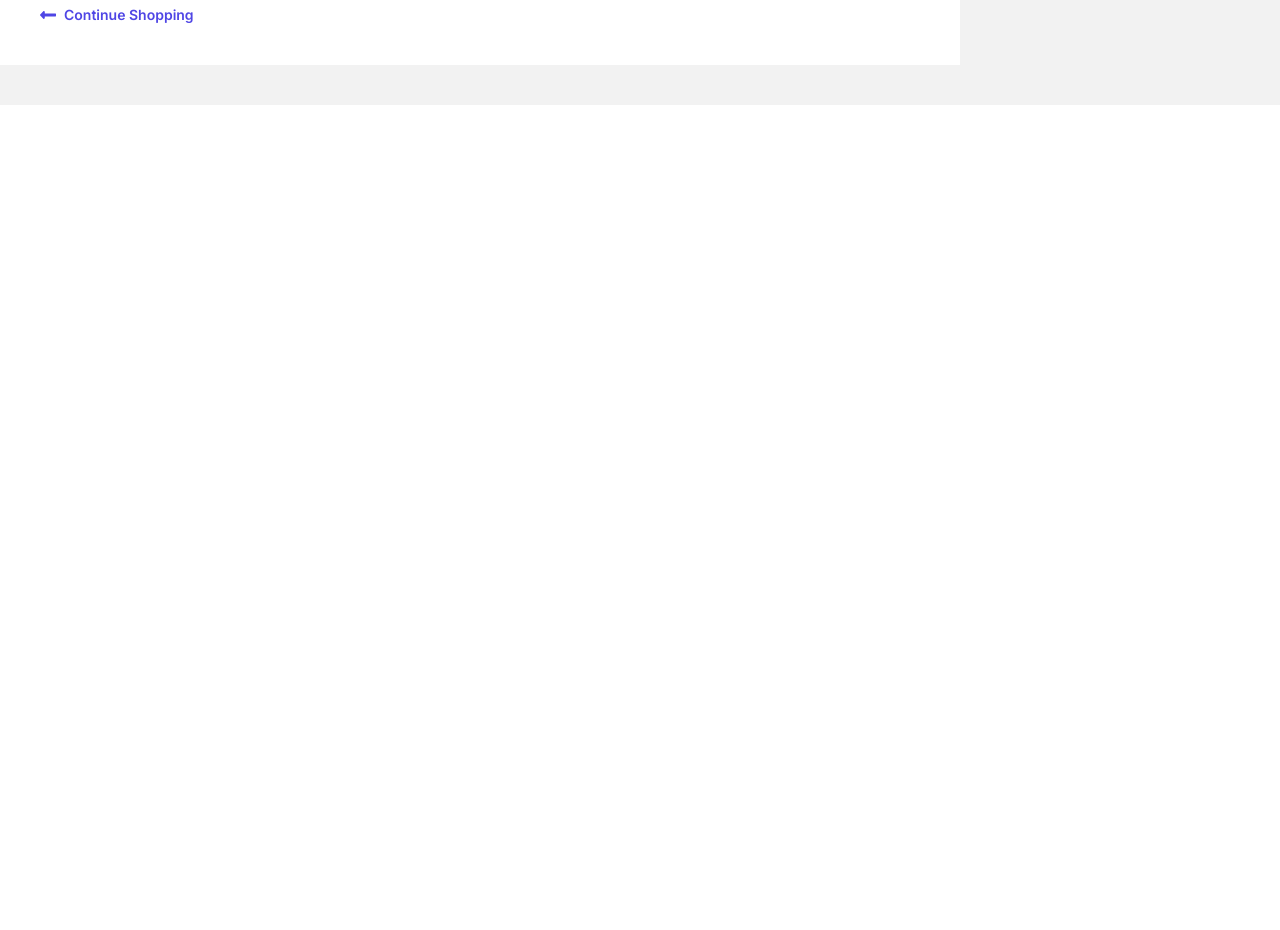
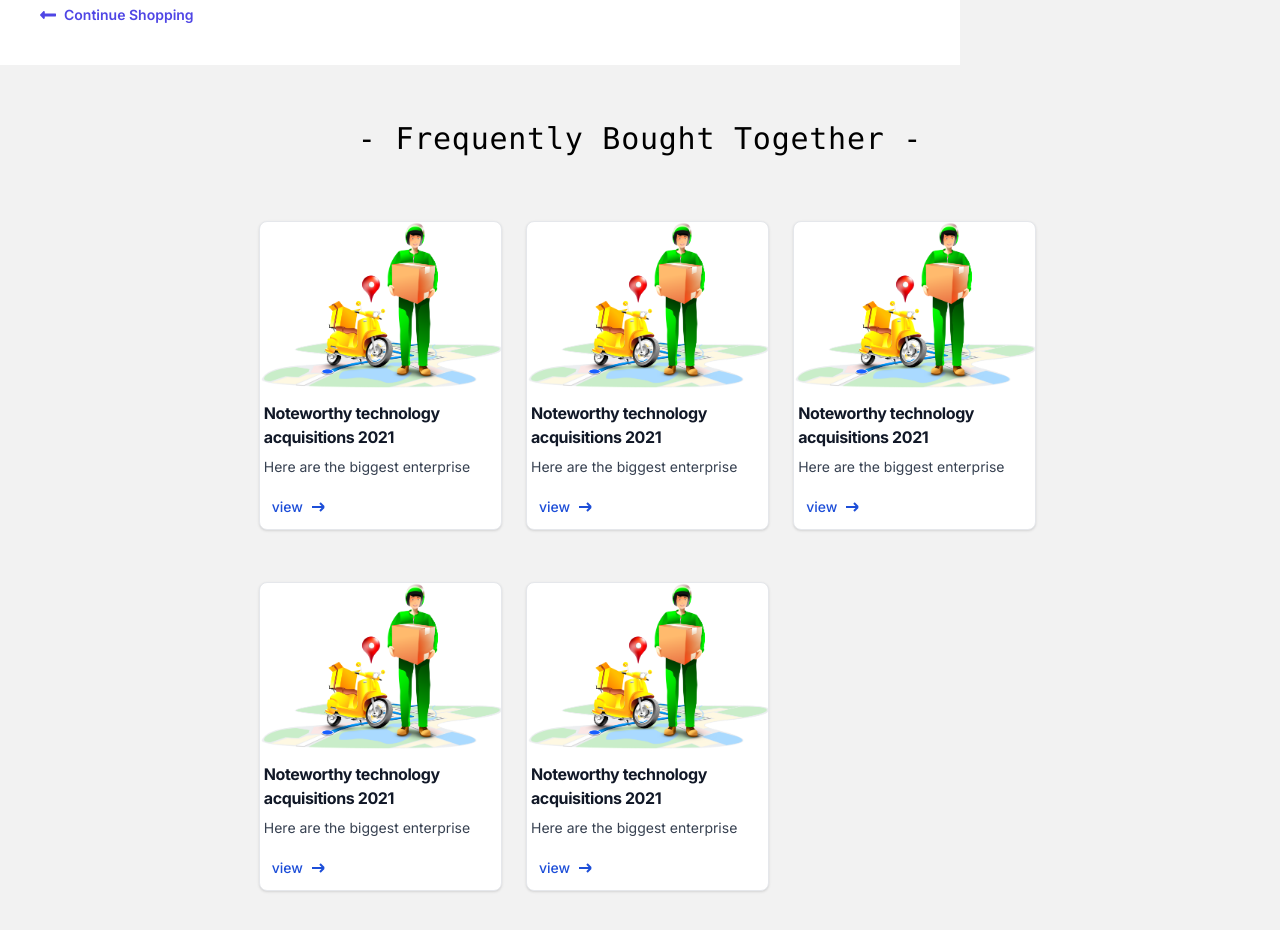
Before and after one commit to ayushgupta4002/DevDiaries, a Next.js app: page /cart in a window 1280 px wide. Shown: the part 880-1810 px from the top of the page. Before the commit the page ends 985 px from the top, so only its background shows below. Built offline with nearby package versions, Linux system fonts and the light colour scheme.

Commit message:
Theme changed and Cart Page done

```diff
--- a/src/app/cart/page.tsx
+++ b/src/app/cart/page.tsx
@@ -1,6 +1,8 @@
 import MainNav from "../Components/MainNav";
+import Product from "../Components/Product";
 import ProductCart from "../Components/ProductCart";
 import Link from "next/link";
+import SuggestedCard from "../Components/SuggestedCard";
 
 function cart() {
   return (
@@ -8,7 +10,7 @@ function cart() {
       <div className="bg-[#f2f2f2]">
         <MainNav></MainNav>
         <div className="container mx-auto m">
-          <div className="flex shadow-md pb-10">
+          <div className="flex pb-10">
             <div className="w-3/4 bg-white px-10 py-10">
               <div className="flex justify-between border-b pb-8">
                 <h1 className="font-semibold text-2xl">Shopping Cart</h1>
@@ -71,6 +73,22 @@ function cart() {
             </div>
           </div>
         </div>
+        <div className="mt-[2vh] text-center   font-medium  tracking-wide  font-mono  text-3xl	">
+        - Frequently Bought Together -
+      </div>
+
+      <div className="mt-[3vh]   flex flex-row justify-center flex-wrap ">
+        <div className="flex flex-row">
+          <div className=" flex flex-row  flex-wrap	mt-7 max-w-[63vw] ml-5">
+            <Product></Product>
+            <Product></Product>
+            <Product></Product>
+            <Product></Product>
+            <Product></Product>
+          </div>
+
+        </div>
+      </div>
       </div>
     </div>
   );
--- a/src/app/home/page.tsx
+++ b/src/app/home/page.tsx
@@ -11,6 +11,8 @@ function home() {
   <Banner></Banner>
       <div className="flex flex-row">
         <div className=" flex flex-row justify-between flex-wrap	mt-7 max-w-[63vw] ml-5">
+          <Product></Product>
+          <Product></Product>
           <Product></Product>
           <Product></Product>
           <Product></Product>
```
Also changed, not shown: src/app/page.tsx (+1 -8 lines).
